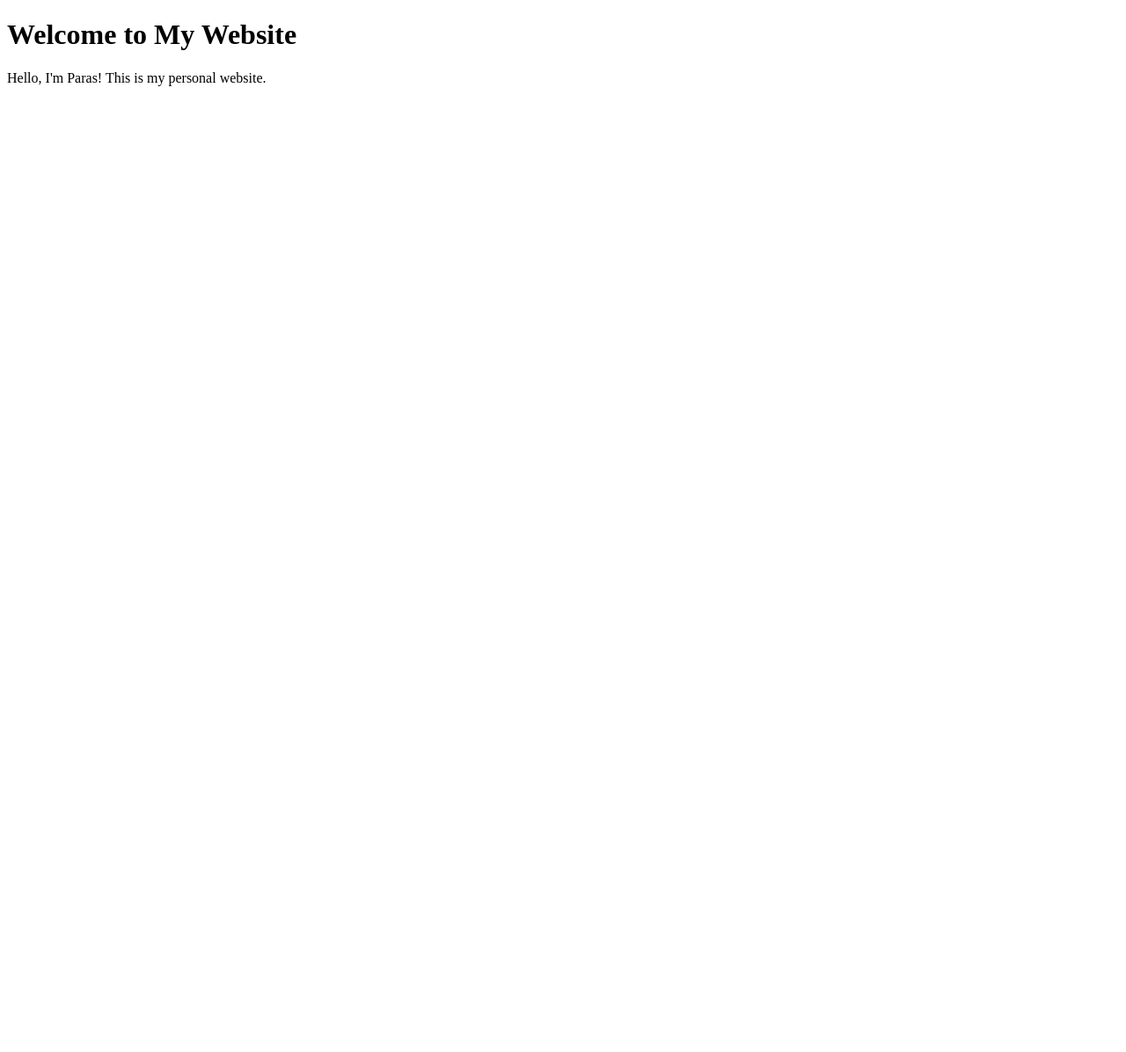
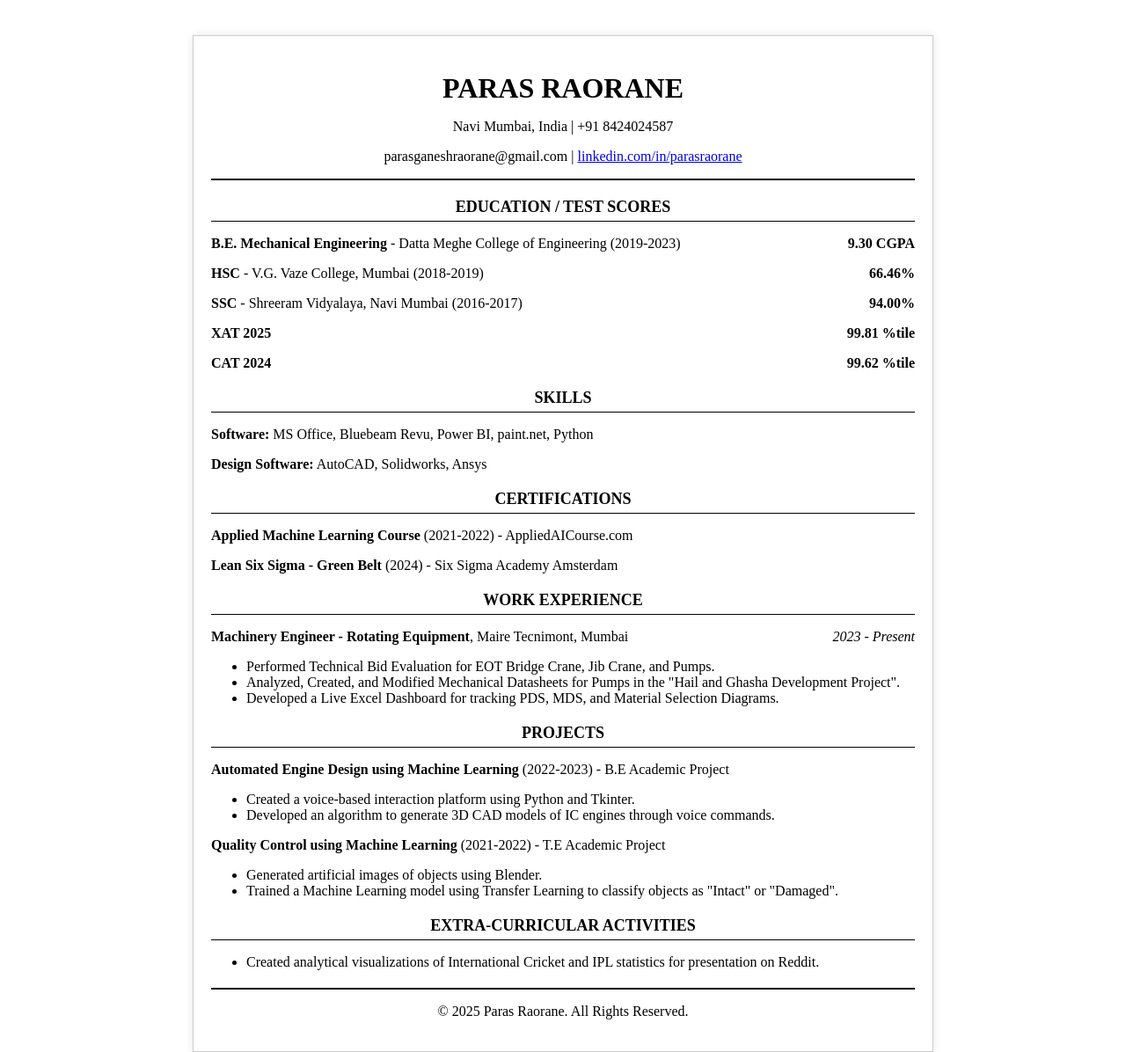
Before and after one commit to parasraorane/parasraorane.github.io, a plain HTML site: page index.html in a window 1280 px wide. Shown: the whole page at 88% size. Before the commit the page ends 800 px from the top, so only its background shows below. Drawn offline with Linux system fonts and the light colour scheme.

Commit message:
Update index.html

```diff
--- a/index.html
+++ b/index.html
@@ -3,10 +3,109 @@
 <head>
     <meta charset="UTF-8">
     <meta name="viewport" content="width=device-width, initial-scale=1.0">
-    <title>My Personal Website</title>
+    <title>Paras | Resume</title>
+    <style>
+        body {
+            background: white;
+            color: black;
+            font-family: "Times New Roman", serif;
+            margin: 40px auto;
+            max-width: 800px;
+            padding: 20px;
+            border: 1px solid #ccc;
+            box-shadow: 0px 0px 10px rgba(0, 0, 0, 0.1);
+        }
+        h1, h2 {
+            text-align: center;
+            margin-bottom: 10px;
+        }
+        hr {
+            border: 1px solid black;
+        }
+        .section {
+            margin: 20px 0;
+        }
+        .section h2 {
+            font-size: 18px;
+            text-transform: uppercase;
+            border-bottom: 1px solid black;
+            padding-bottom: 5px;
+        }
+        .content {
+            padding: 5px 0;
+        }
+        .job-title {
+            font-weight: bold;
+        }
+        .date {
+            float: right;
+            font-style: italic;
+        }
+        .score {
+            float: right;
+            font-weight: bold;
+        }
+    </style>
 </head>
 <body>
-    <h1>Welcome to My Website</h1>
-    <p>Hello, I'm Paras! This is my personal website.</p>
+    <h1>PARAS RAORANE</h1>
+    <p style="text-align: center;">Navi Mumbai, India | +91 8424024587</p>
+    <p style="text-align: center;">parasganeshraorane@gmail.com | <a href="https://www.linkedin.com/in/parasraorane/">linkedin.com/in/parasraorane</a></p>
+    <hr>
+
+    <div class="section">
+        <h2>Education / Test Scores</h2>
+        <p><strong>B.E. Mechanical Engineering</strong> - Datta Meghe College of Engineering (2019-2023) <span class="score">9.30 CGPA</span></p>
+        <p><strong>HSC</strong> - V.G. Vaze College, Mumbai (2018-2019) <span class="score">66.46%</span></p>
+        <p><strong>SSC</strong> - Shreeram Vidyalaya, Navi Mumbai (2016-2017) <span class="score">94.00%</span></p>
+        <p><strong>XAT 2025</strong> <span class="score">99.81 %tile</span></p>
+        <p><strong>CAT 2024</strong> <span class="score">99.62 %tile</span></p>
+    </div>
+
+    <div class="section">
+        <h2>Skills</h2>
+        <p><strong>Software:</strong> MS Office, Bluebeam Revu, Power BI, paint.net, Python</p>
+        <p><strong>Design Software:</strong> AutoCAD, Solidworks, Ansys</p>
+    </div>
+
+    <div class="section">
+        <h2>Certifications</h2>
+        <p><strong>Applied Machine Learning Course</strong> (2021-2022) - AppliedAICourse.com</p>
+        <p><strong>Lean Six Sigma - Green Belt</strong> (2024) - Six Sigma Academy Amsterdam</p>
+    </div>
+
+    <div class="section">
+        <h2>Work Experience</h2>
+        <p><span class="job-title">Machinery Engineer - Rotating Equipment</span>, Maire Tecnimont, Mumbai <span class="date">2023 - Present</span></p>
+        <ul>
+            <li>Performed Technical Bid Evaluation for EOT Bridge Crane, Jib Crane, and Pumps.</li>
+            <li>Analyzed, Created, and Modified Mechanical Datasheets for Pumps in the "Hail and Ghasha Development Project".</li>
+            <li>Developed a Live Excel Dashboard for tracking PDS, MDS, and Material Selection Diagrams.</li>
+        </ul>
+    </div>
+
+    <div class="section">
+        <h2>Projects</h2>
+        <p><strong>Automated Engine Design using Machine Learning</strong> (2022-2023) - B.E Academic Project</p>
+        <ul>
+            <li>Created a voice-based interaction platform using Python and Tkinter.</li>
+            <li>Developed an algorithm to generate 3D CAD models of IC engines through voice commands.</li>
+        </ul>
+        <p><strong>Quality Control using Machine Learning</strong> (2021-2022) - T.E Academic Project</p>
+        <ul>
+            <li>Generated artificial images of objects using Blender.</li>
+            <li>Trained a Machine Learning model using Transfer Learning to classify objects as "Intact" or "Damaged".</li>
+        </ul>
+    </div>
+
+    <div class="section">
+        <h2>Extra-Curricular Activities</h2>
+        <ul>
+            <li>Created analytical visualizations of International Cricket and IPL statistics for presentation on Reddit.</li>
+        </ul>
+    </div>
+
+    <hr>
+    <p style="text-align: center;">&copy; 2025 Paras Raorane. All Rights Reserved.</p>
 </body>
 </html>
```
